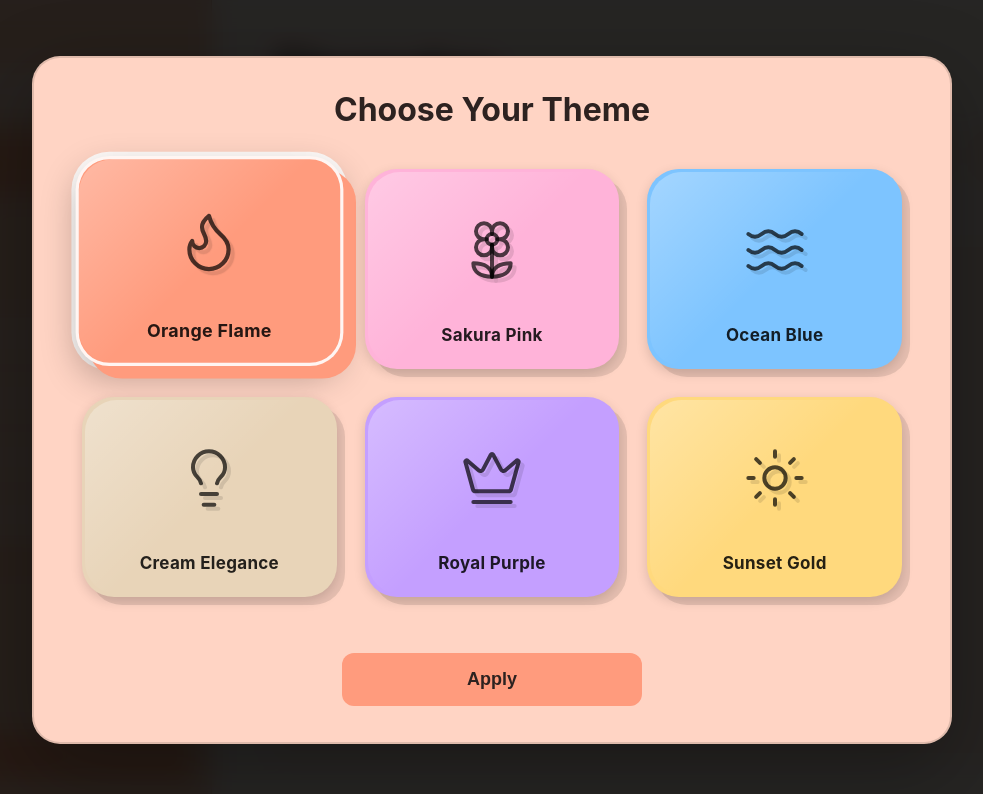
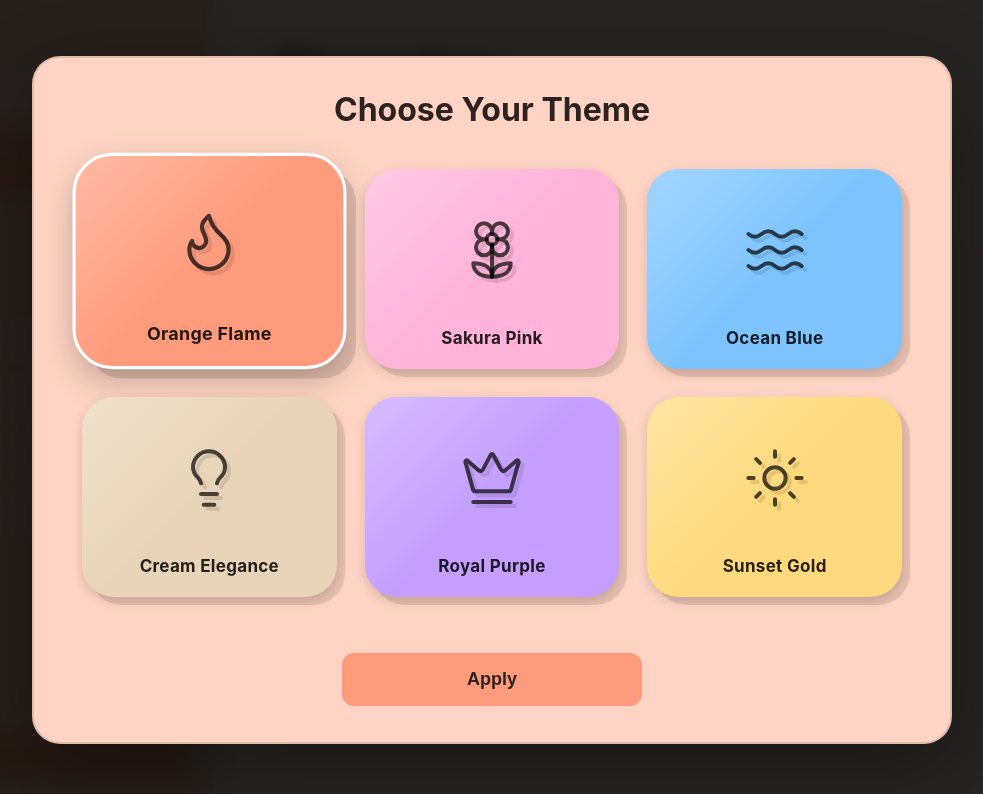
Before and after one commit to Manuel-Mezzanotte/AnimeWeek-2.0, a React (Vite) app: page / in a window 1280 px wide. Both pictures are taken after a click on the button "⚙️". Shown: the top 794 px of the page, without its empty margins (148-1131 px from the left). Built offline with nearby package versions, Linux system fonts and the light colour scheme.

Commit message:
refactor: remove color preview bar and adjust card border styles

```diff
--- a/src/components/Sidebar.tsx
+++ b/src/components/Sidebar.tsx
@@ -86,8 +86,6 @@ const Sidebar: React.FC = () => {
             />
           </div>
 
-          {/* Color Preview Bar */}
-          <div className={styles.colorPreview}></div>
 
           {/* Preview Button */}
           <button className={styles.previewButton} disabled>
--- a/src/styles/ThemeCard.module.css
+++ b/src/styles/ThemeCard.module.css
@@ -14,7 +14,7 @@
   box-shadow:
     8px 8px 0px rgba(0, 0, 0, 0.1),
     0 4px 12px rgba(0, 0, 0, 0.15);
-  border: 3px solid transparent;
+  border: none;
 }
 
 .card::before {
@@ -39,10 +39,18 @@
 .card.selected {
   transform: translateY(-8px) scale(1.05);
   box-shadow:
-    12px 12px 0px var(--card-primary-color),
-    0 12px 32px rgba(0, 0, 0, 0.25),
-    0 0 0 4px rgba(255, 255, 255, 0.9);
-  border-color: rgba(255, 255, 255, 0.9);
+    12px 12px 0px rgba(0, 0, 0, 0.12),
+    0 12px 32px rgba(0, 0, 0, 0.25);
+}
+
+.card.selected::after {
+  content: '';
+  position: absolute;
+  inset: -3px;
+  border-radius: 38px;
+  border: 3px solid white;
+  pointer-events: none;
+  z-index: 10;
 }
 
 .iconContainer {
```
